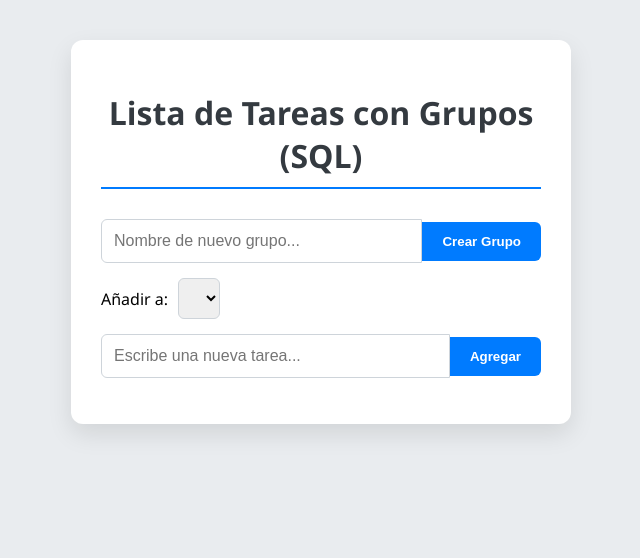
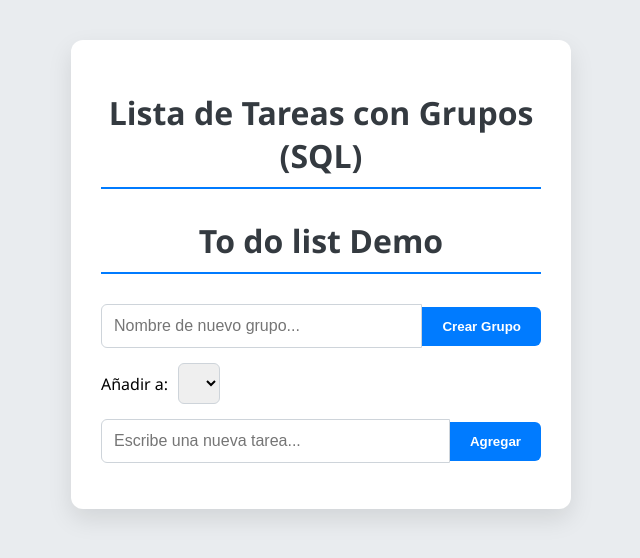
Before and after one commit to lucianobudman/To-do-list, a plain HTML site: page index.html in a window 1280 px wide. Shown: the whole page, without its empty margins (319-959 px from the left). Drawn offline with Linux system fonts and the light colour scheme; no server answers.

Commit message:
Update index.html

```diff
--- a/index.html
+++ b/index.html
@@ -3,12 +3,13 @@
 <head>
     <meta charset="UTF-8">
     <meta name="viewport" content="width=device-width, initial-scale=1.0">
-    <title>To-Do List con Grupos</title>
+
     <link rel="stylesheet" href="Style.css">
 </head>
 <body>
 
     <div id="app">
+        <h1>To do list Demo</h1>
         <div class="entrada-grupo">
             <input type="text" id="inputGrupo" placeholder="Nombre de nuevo grupo...">
             <button id="botonCrearGrupo">Crear Grupo</button>
```
